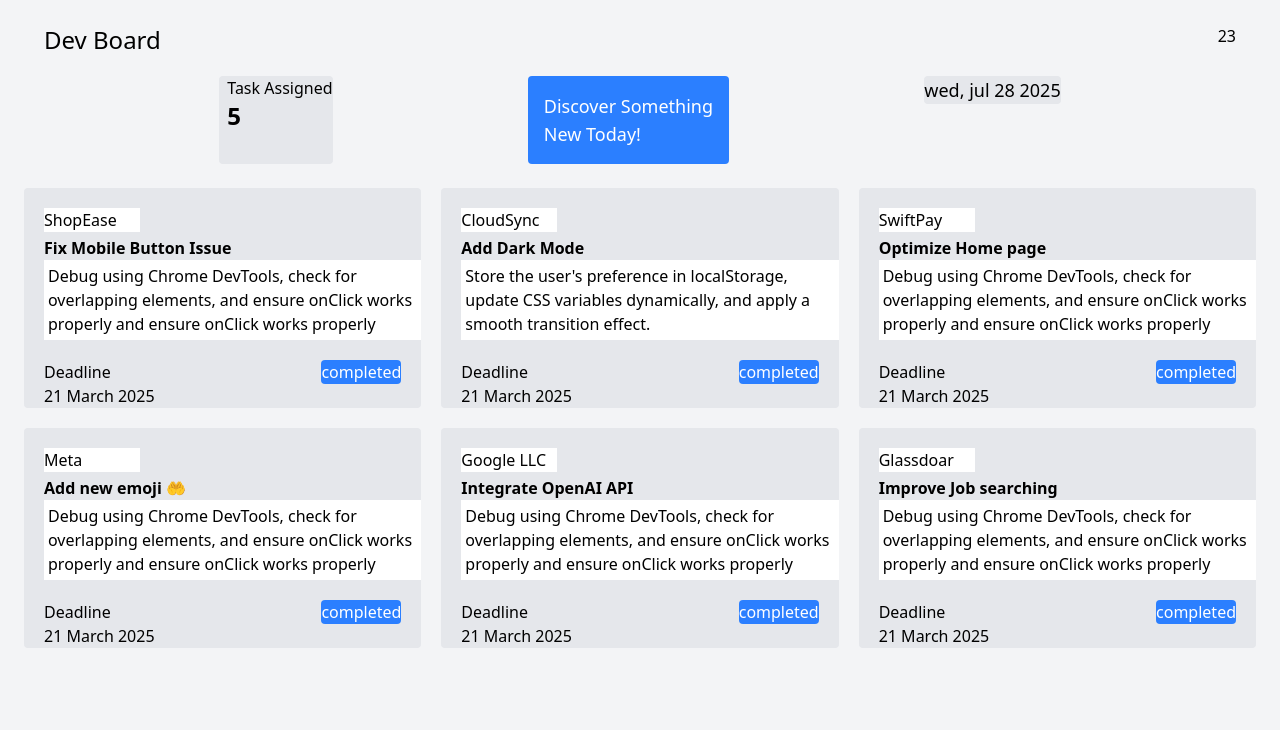
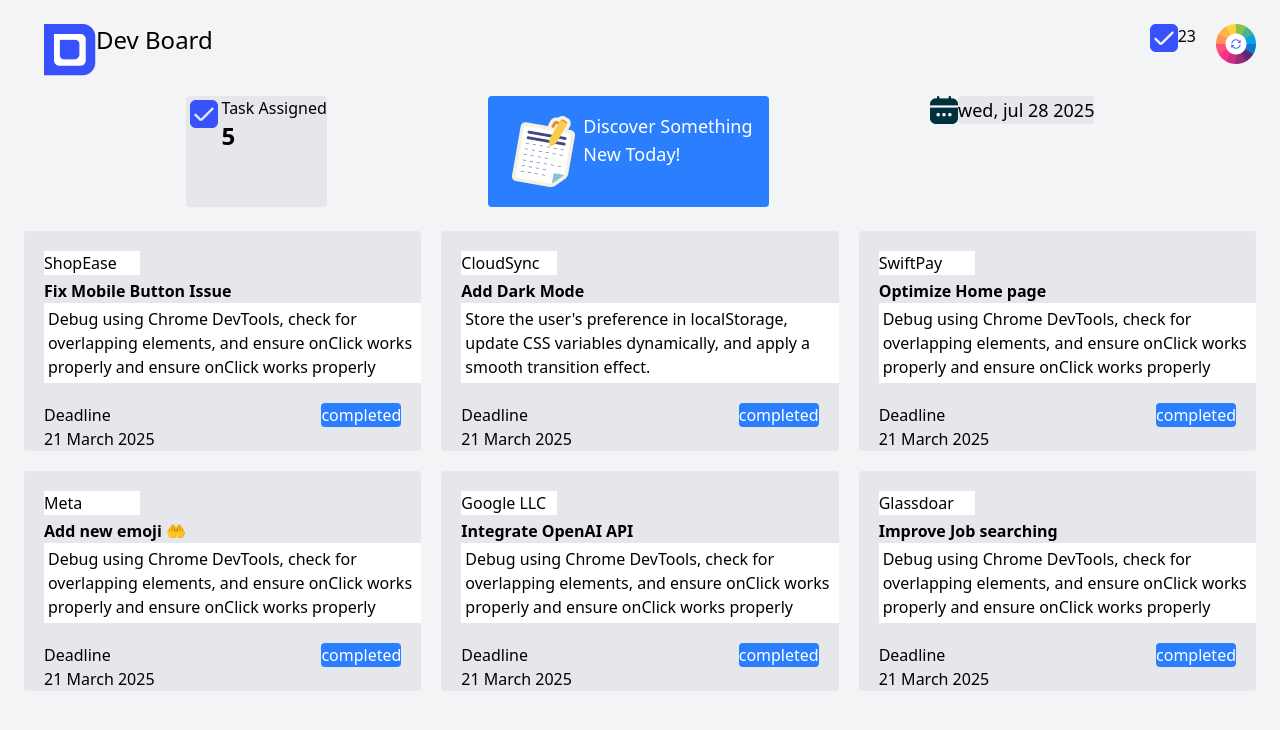
Before and after one commit to Ashraf682932/Assignment-5, a plain HTML site: page index.html in a window 1280 px wide. Drawn offline with nearby package versions, Linux system fonts and the light colour scheme.

Commit message:
first commit

```diff
--- a/index.html
+++ b/index.html
@@ -10,22 +10,22 @@
     <!-- nav bar -->
  <nav class="pl-5  flex place-content-between">
  <div class="flex text-2xl ">
-    <img src="./A5-Dev-Board/assets/logo.png" alt="">
+    <img src="./assets/logo.png" alt="">
  <h4 >Dev <span class="bold" >Board</span></h4>
  </div>
 <div class="flex">
     <div class="flex">
-     <div>   <img src="./A5-Dev-Board/assets/checkbox.png" alt=""></div>
+     <div>   <img src="./assets/checkbox.png" alt=""></div>
       <div>  <h3 class="bold">23</h3></div>
     </div>
-    <div class="pl-5"><img src="./A5-Dev-Board/assets/theme-btn.png" alt=""></div>
+    <div class="pl-5"><img src="./assets/theme-btn.png" alt=""></div>
 </div>
  </nav>
 <!-- task section  -->
  <section class=" pt-5 flex justify-btween justify-evenly item-center  mb-6 " >
    <div class="bg-gray-200 rounded item-center place-content-between flex ">
 <div class="pl-1 pr-1 pt-1 pb-1 mx-auto">
-<img src="./A5-Dev-Board/assets/checkbox.png" alt="">
+<img src="./assets/checkbox.png" alt="">
 </div>
 <div class="flex">
 <h1>Task Assigned <br> <span class="font-bold text-2xl"> 5</span>  </h1>
@@ -35,14 +35,14 @@
    </div>
     <div class="flex justify-btween rounded text-white item-center bg-blue-500 p-4">
         <div>
-            <img src="A5-Dev-Board/assets/board.png"alt="">
+            <img src="./assets/board.png"alt="">
         </div>
         <div class="text-lg">
             Discover Something   <br>New Today!
         </div>
     </div>
     <div class="flex text-lg">
-        <div><img src="./A5-Dev-Board/assets/calender.png" alt=""></div>
+        <div><img src="./assets/calender.png" alt=""></div>
         <div >
           <p class="bg-gray-200 gap-5 mx-full  rounded"> wed, jul 28 2025 </p>
         </div>
@@ -158,7 +158,9 @@
     </div>
 </div>
 
+<section>
 
+</section>
 </section>
 <script src="./script/click.js"></script>
 </body>
```
Also changed, not shown: assets/activity.png (added), assets/board.png (added), assets/calender.png (added), assets/checkbox.png (added), assets/logo.png (added), assets/theme-btn.png (added).
